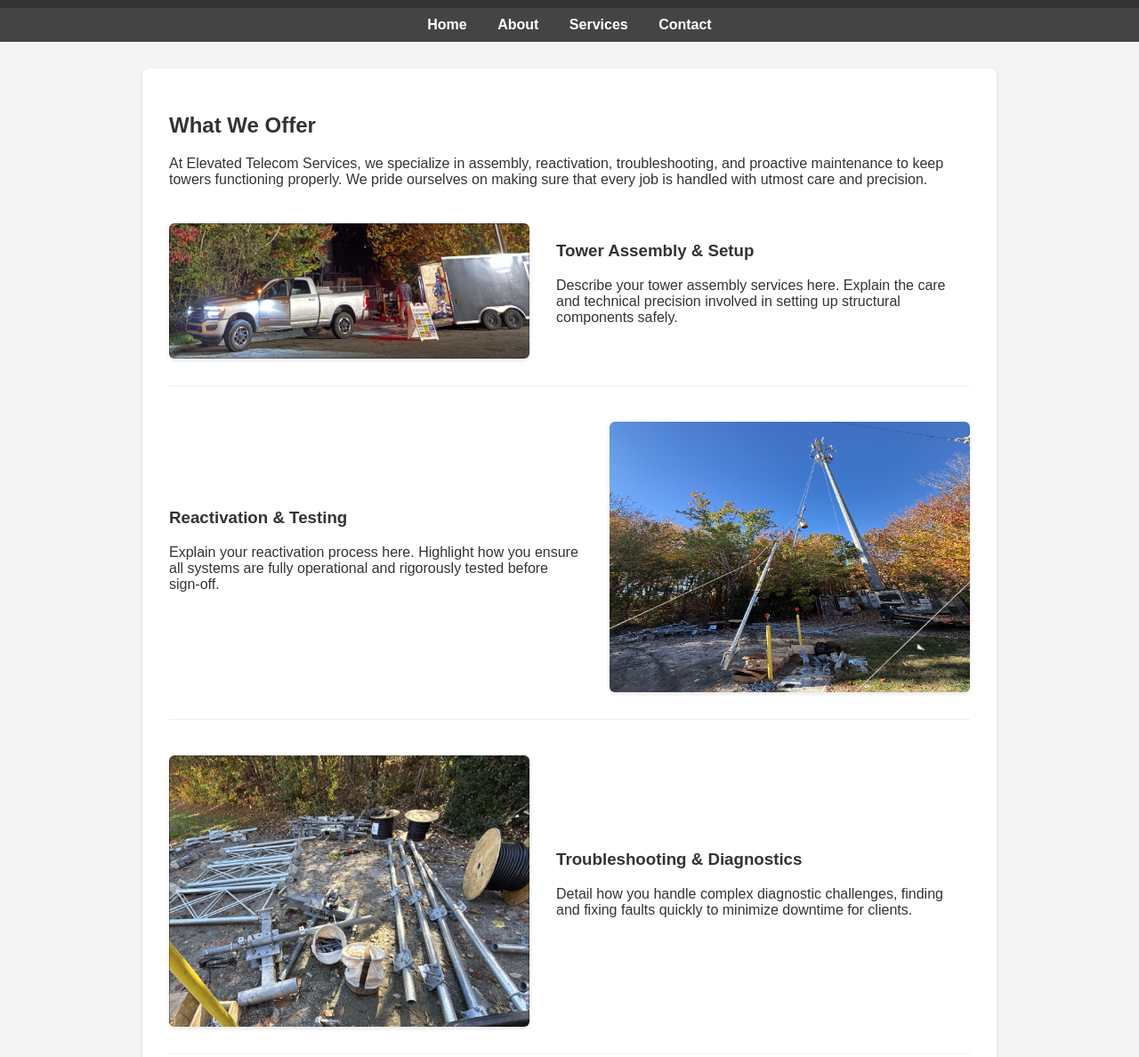
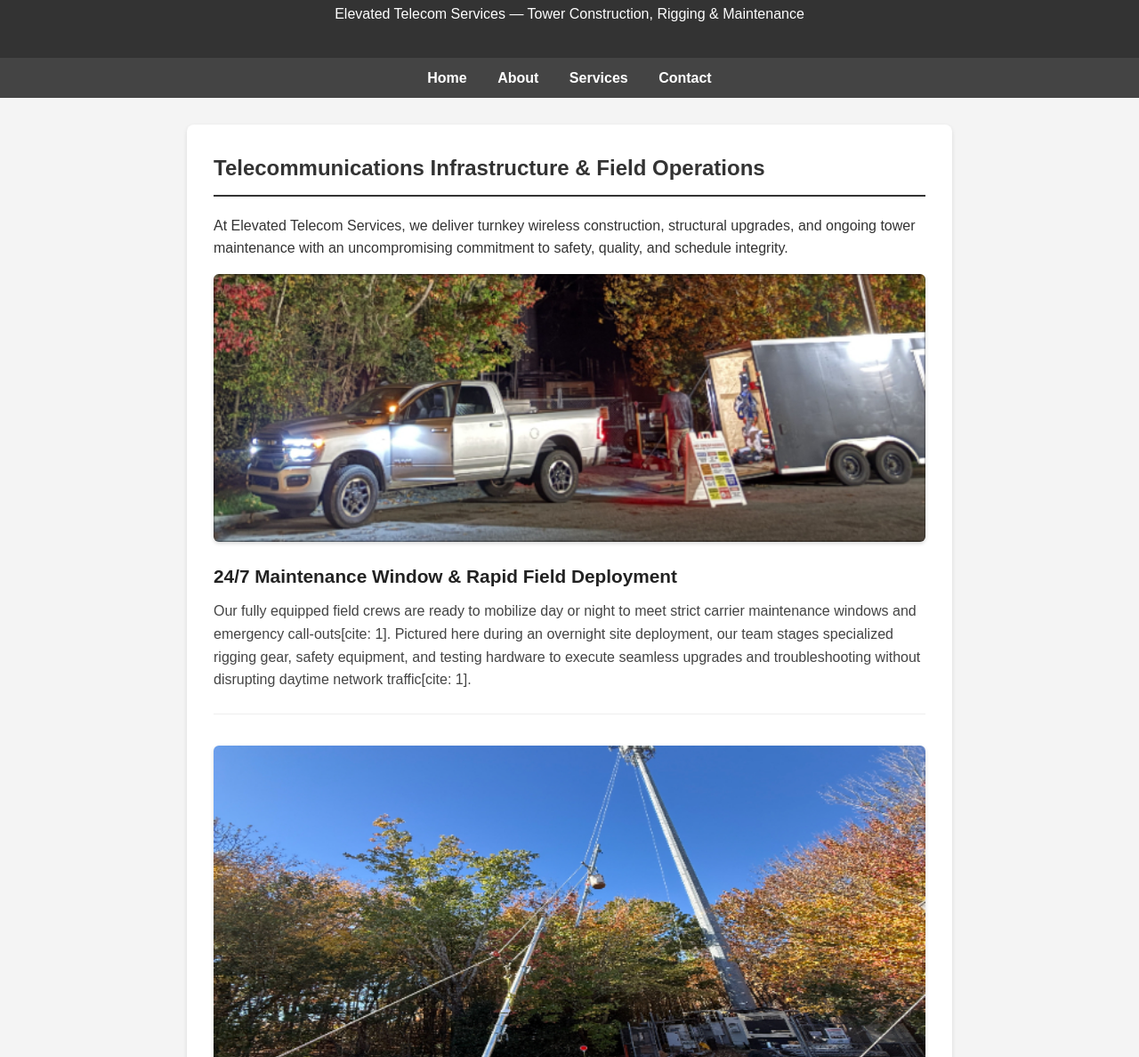
Before and after one commit to Twitchy5150/Elevated-Telecom-Services, a plain HTML site: page services.html in a window 1280 px wide. Shown: the part 111-1299 px from the top of the page at 89% size. Drawn offline with Linux system fonts and the light colour scheme.

Commit message:
Add files via upload

```diff
--- a/services.html
+++ b/services.html
@@ -2,61 +2,94 @@
 <html lang="en">
 <head>
     <meta charset="UTF-8">
-    <title>Services - My Website</title>
+    <meta name="viewport" content="width=device-width, initial-scale=1.0">
+    <title>Services - Elevated Telecom Services</title>
     <style>
-        body { font-family: Arial, sans-serif; margin: 0; padding: 0; background: #f4f4f4; color: #333; }
+        body { font-family: Arial, sans-serif; margin: 0; padding: 0; background: #f4f4f4; color: #333; line-height: 1.6; }
         header { background: #333; color: #fff; padding: 20px; text-align: center; }
         nav { background: #444; padding: 10px; text-align: center; }
         nav a { color: #fff; margin: 0 15px; text-decoration: none; font-weight: bold; }
         nav a:hover { text-decoration: underline; }
 
-        .container { max-width: 900px; margin: 30px auto; background: #fff; padding: 30px; border-radius: 8px; box-shadow: 0 2px 5px rgba(0,0,0,0.1); }
+        .container {
+            max-width: 800px;
+            margin: 30px auto;
+            background: #fff;
+            padding: 30px;
+            border-radius: 8px;
+            box-shadow: 0 2px 5px rgba(0,0,0,0.1);
+        }
+        h2 { border-bottom: 2px solid #333; padding-bottom: 10px; margin-top: 0; }
 
-        /* Alternating Staggered Rows */
-        .service-row {
-            display: flex;
-            align-items: center;
-            gap: 30px;
-            margin-bottom: 40px;
-            padding-bottom: 30px;
+        /* Service Cards Styling */
+        .service-item {
+            margin-bottom: 35px;
+            padding-bottom: 25px;
             border-bottom: 1px solid #eee;
         }
-
-        /* This flips every other row so the photo alternates sides */
-        .service-row.reverse {
-            flex-direction: row-reverse;
+        .service-item:last-of-type {
+            border-bottom: none;
+            margin-bottom: 10px;
+            padding-bottom: 0;
+        }
+        .service-item img {
+            width: 100%;
+            max-height: 450px;
+            object-fit: cover;
+            border-radius: 6px;
+            box-shadow: 0 2px 4px rgba(0,0,0,0.15);
+            margin-bottom: 15px;
+        }
+        .service-item h3 {
+            margin: 0 0 10px 0;
+            color: #222;
+            font-size: 1.3em;
+        }
+        .service-item p {
+            margin: 0;
+            color: #444;
         }
 
-        .service-row img {
-            width: 45%;
-            height: auto;
-            border-radius: 6px;
-            box-shadow: 0 2px 5px rgba(0,0,0,0.1);
+        /* Call to Action Box */
+        .cta-box {
+            background: #f9f9f9;
+            border-left: 4px solid #333;
+            padding: 20px;
+            margin-top: 30px;
+            border-radius: 4px;
+        }
+        .cta-btn {
+            display: inline-block;
+            background-color: #333;
+            color: #fff;
+            padding: 10px 20px;
+            margin-top: 10px;
+            text-decoration: none;
+            border-radius: 5px;
+            font-weight: bold;
+        }
+        .cta-btn:hover {
+            background-color: #555;
         }
 
-        .service-text {
-            width: 55%;
+        /* Consistent Dark Footer */
+        footer {
+            background: #333;
+            color: #fff;
+            text-align: center;
+            padding: 20px;
+            margin-top: 40px;
+            font-size: 0.9em;
         }
-
-        .service-text h3 {
-            margin-top: 0;
-            color: #333;
-        }
-
-        /* Responsive for mobile screens */
-        @media (max-width: 768px) {
-            .service-row, .service-row.reverse {
-                flex-direction: column;
-            }
-            .service-row img, .service-text {
-                width: 100%;
-            }
+        footer p {
+            margin: 5px 0;
         }
     </style>
 </head>
 <body>
     <header>
         <h1>Our Services</h1>
+        <p>Elevated Telecom Services — Tower Construction, Rigging &amp; Maintenance</p>
     </header>
     <nav>
         <a href="index.html">Home</a>
@@ -65,45 +98,49 @@
         <a href="contact.html">Contact</a>
     </nav>
     <div class="container">
-        <h2>What We Offer</h2>
-        <p style="margin-bottom: 40px;">At Elevated Telecom Services, we specialize in assembly, reactivation, troubleshooting, and proactive maintenance to keep towers functioning properly. We pride ourselves on making sure that every job is handled with utmost care and precision.</p>
+        <h2>Telecommunications Infrastructure &amp; Field Operations</h2>
+        <p>At Elevated Telecom Services, we deliver turnkey wireless construction, structural upgrades, and ongoing tower maintenance with an uncompromising commitment to safety, quality, and schedule integrity.</p>
 
-        <!-- Row 1: Photo Left, Text Right -->
-        <div class="service-row">
-            <img src="images/serv1.jpg" alt="Serv 1">
-            <div class="service-text">
-                <h3>Tower Assembly & Setup</h3>
-                <p>Describe your tower assembly services here. Explain the care and technical precision involved in setting up structural components safely.</p>
-            </div>
+        <!-- Service 1: serv1.jpg -->
+        <div class="service-item">
+            <img src="images/serv1.jpg" alt="Overnight Telecom Tower Site Deployment and Rigging Staging">
+            <h3>24/7 Maintenance Window &amp; Rapid Field Deployment</h3>
+            <p>Our fully equipped field crews are ready to mobilize day or night to meet strict carrier maintenance windows and emergency call-outs[cite: 1]. Pictured here during an overnight site deployment, our team stages specialized rigging gear, safety equipment, and testing hardware to execute seamless upgrades and troubleshooting without disrupting daytime network traffic[cite: 1].</p>
         </div>
 
-        <!-- Row 2: Photo Right, Text Left (Staggered) -->
-        <div class="service-row reverse">
-            <img src="images/serv2.jpg" alt="Serv 2">
-            <div class="service-text">
-                <h3>Reactivation & Testing</h3>
-                <p>Explain your reactivation process here. Highlight how you ensure all systems are fully operational and rigorously tested before sign-off.</p>
-            </div>
+        <!-- Service 2: serv2.jpg -->
+        <div class="service-item">
+            <img src="images/serv2.jpg" alt="Monopole Cell Tower Heavy Rigging and Steel Mounting Hoist">
+            <h3>Tower Rigging, Hoisting &amp; Carrier Upgrades</h3>
+            <p>Elevated Telecom Services specializes in precision rigging and heavy-load hoisting for monopole, self-support, and guyed tower sites[cite: 2]. Shown here executing a sector frame and antenna hardware hoist, our certified tower crews utilize engineered load lines, controlled tag lines, and strict ANSI/TIA rigging standards to safely lift and install carrier infrastructure without disrupting existing site equipment[cite: 2].</p>
         </div>
 
-        <!-- Row 3: Photo Left, Text Right -->
-        <div class="service-row">
-            <img src="images/serv3.jpg" alt="Serv 3">
-            <div class="service-text">
-                <h3>Troubleshooting & Diagnostics</h3>
-                <p>Detail how you handle complex diagnostic challenges, finding and fixing faults quickly to minimize downtime for clients.</p>
-            </div>
+        <!-- Service 3: serv3.jpg -->
+        <div class="service-item">
+            <img src="images/serv3.jpg" alt="Telecom Tower Sector Frame Assembly and Hybrid Cable Staging">
+            <h3>Structural Mount Assembly, Modifications &amp; Line Staging</h3>
+            <p>Proper ground preparation and precision steel assembly are essential to keeping tower projects on schedule and under budget[cite: 3]. Shown here during pre-hoist staging, our crews inspect, organize, and pre-assemble galvanized sector frames, collar mounts, antenna pipes, and hybrid fiber/power trunk lines on the ground—ensuring fast, accurate installation and clean cable routing once aloft[cite: 3].</p>
         </div>
 
-        <!-- Row 4: Photo Right, Text Left (Staggered) -->
-        <div class="service-row reverse">
-            <img src="images/serv4.jpg" alt="Serv 4">
-            <div class="service-text">
-                <h3>Proactive Maintenance</h3>
-                <p>Discuss your routine inspection and maintenance plans designed to keep equipment functioning smoothly year-round.</p>
-            </div>
+        <!-- Service 4: serv4.jpg -->
+        <div class="service-item">
+            <img src="images/serv4.jpg" alt="Certified Tower Technicians Working Aloft on Monopole Cellular Antennas">
+            <h3>Tower-Top Antenna, Radio &amp; Line Installation</h3>
+            <p>Our NWSA-certified tower technicians execute complex tower-top installations, sector upgrades, and line replacements with uncompromising precision and safety[cite: 4]. Pictured here working aloft on a multi-carrier monopole array, our crews handle panel antennas, Remote Radio Units (RRUs), and weatherproofed jumper routing while maintaining 100% tie-off compliance under strict OSHA and ANSI standards[cite: 4].</p>
         </div>
 
+        <!-- Call to Action -->
+        <div class="cta-box">
+            <h3>Need a Reliable Crew for Your Next Tower Project?</h3>
+            <p>Contact our team to discuss upcoming builds, structural modifications, or maintenance schedules.</p>
+            <a href="contact.html" class="cta-btn">Contact Us Today</a>
+        </div>
     </div>
+
+    <footer>
+        <p><strong>Procedures &amp; Safety Policies</strong></p>
+        <p>All field operations strictly adhere to OSHA, ANSI/TIA-322, and NATE safety standards with 100% fall-protection compliance.</p>
+        <p>&copy; 2026 Elevated Telecom Services. All Rights Reserved.</p>
+    </footer>
 </body>
 </html>
```
